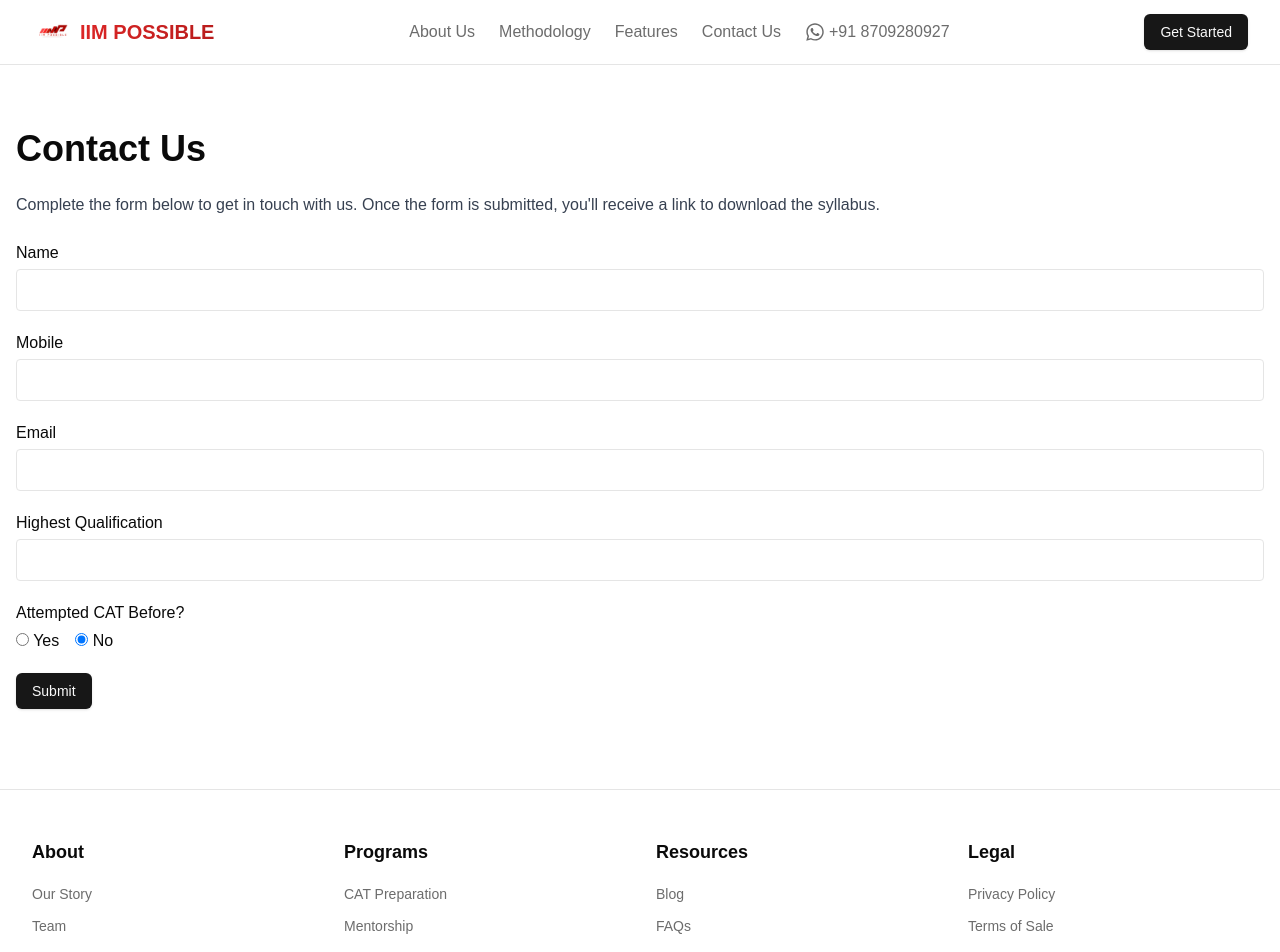
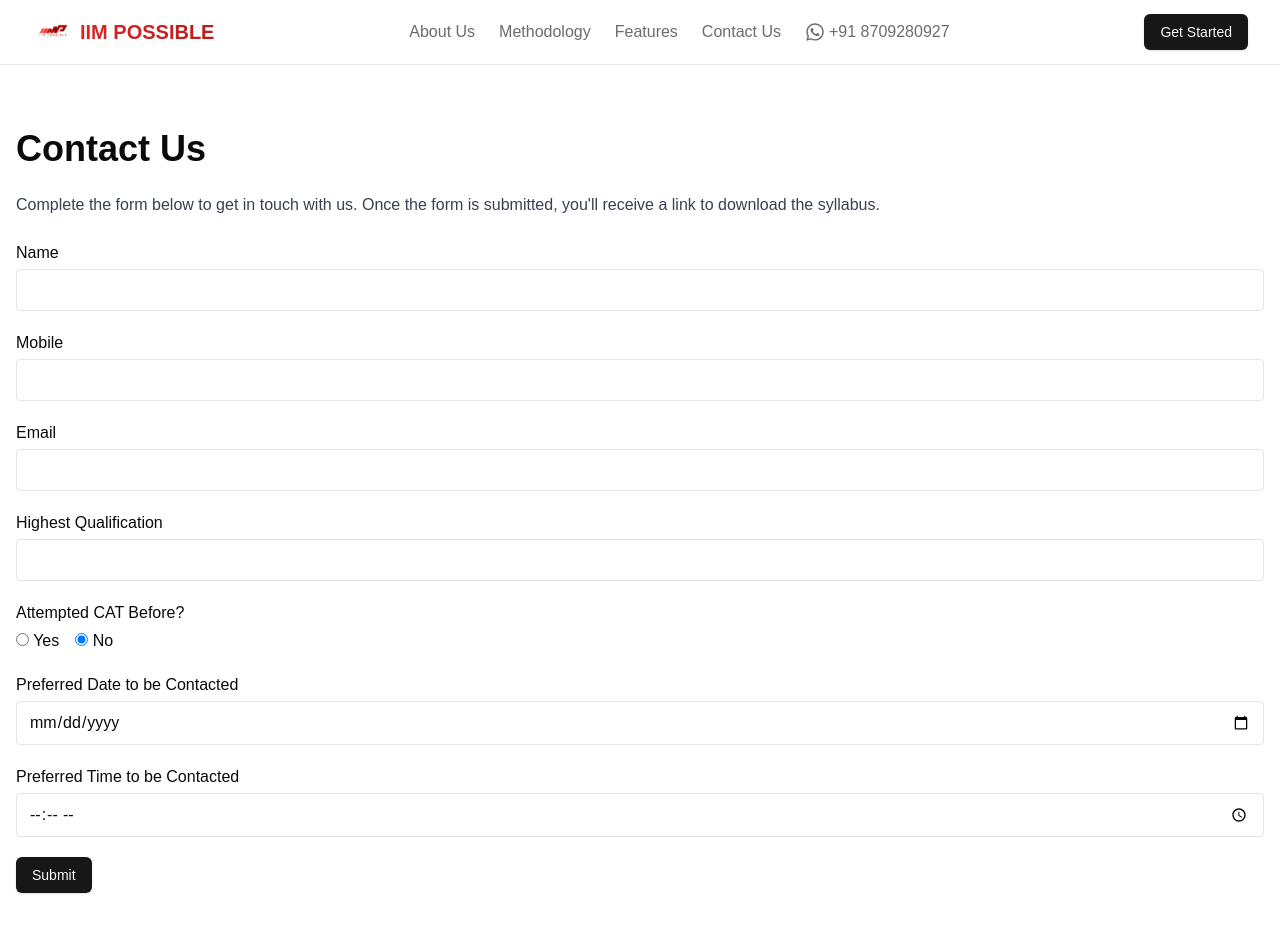
Before and after one commit to misinghse/iimpossible2, a Next.js app: page /contact in a window 1280 px wide. Shown: the top 952 px of the page. Built offline with nearby package versions, Linux system fonts and the light colour scheme.

Commit message:
commiting the contact details

```diff
--- a/src/app/api/contact/route.tsx
+++ b/src/app/api/contact/route.tsx
@@ -4,9 +4,9 @@ import nodemailer from "nodemailer";
 export async function POST(req: NextRequest) {
   try {
     // Parse the request body
-    const { name, mobile, email, qualification, attemptedCAT } = await req.json();
+    const { name, mobile, email, qualification, attemptedCAT, preferredDate, preferredTime } = await req.json();
 
-    // Validate required fields
+    // ✅ Validate required fields
     if (!name || !mobile || !email) {
       return NextResponse.json(
         { error: "Missing required fields: Name, Mobile, or Email." },
@@ -14,7 +14,22 @@ export async function POST(req: NextRequest) {
       );
     }
 
-    // Validate environment variables
+    // ✅ Validate Preferred Date and Time
+    if (preferredDate && !/^\d{4}-\d{2}-\d{2}$/.test(preferredDate)) {
+      return NextResponse.json(
+        { error: "Invalid Preferred Date format. Use YYYY-MM-DD." },
+        { status: 400 }
+      );
+    }
+
+    if (preferredTime && !/^\d{2}:\d{2}$/.test(preferredTime)) {
+      return NextResponse.json(
+        { error: "Invalid Preferred Time format. Use HH:MM (24-hour format)." },
+        { status: 400 }
+      );
+    }
+
+    // ✅ Validate environment variables
     const { EMAIL_HOST, EMAIL_PORT, EMAIL_USER, EMAIL_PASS, ADMIN_EMAIL } = process.env;
 
     if (!EMAIL_HOST || !EMAIL_PORT || !EMAIL_USER || !EMAIL_PASS || !ADMIN_EMAIL) {
@@ -22,7 +37,7 @@ export async function POST(req: NextRequest) {
       return NextResponse.json({ error: "Server configuration error." }, { status: 500 });
     }
 
-    // Configure Nodemailer transport
+    // ✅ Configure Nodemailer transport
     const transporter = nodemailer.createTransport({
       host: EMAIL_HOST,
       port: Number(EMAIL_PORT),
@@ -33,21 +48,28 @@ export async function POST(req: NextRequest) {
       },
     });
 
-    // Send the email
+    // ✅ Construct Email Content Including All Fields
+    const emailContent = `
+      📋 New Contact Form Submission
+
+      👤 Name: ${name}
+      📱 Mobile: ${mobile}
+      📧 Email: ${email}
+      🎓 Highest Qualification: ${qualification || "Not provided"}
+      ❓ Attempted CAT?: ${attemptedCAT || "Not specified"}
+      📅 Preferred Date: ${preferredDate || "Not provided"}
+      ⏰ Preferred Time: ${preferredTime || "Not provided"}
+    `;
+
+    // ✅ Send the email
     await transporter.sendMail({
-      from: `"Contact Form" <${EMAIL_USER}>`,
+      from: `"IIM Possible Contact Form" <${EMAIL_USER}>`,
       to: ADMIN_EMAIL,
       subject: "New Contact Form Submission",
-      text: `
-        Name: ${name}
-        Mobile: ${mobile}
-        Email: ${email}
-        Highest Qualification: ${qualification || "Not provided"}
-        Attempted CAT?: ${attemptedCAT || "Not specified"}
-      `,
+      text: emailContent,
     });
 
-    // Respond with success
+    // ✅ Success Response
     return NextResponse.json(
       { message: "Your query has been submitted successfully!" },
       { status: 200 }
--- a/src/app/contact/page.tsx
+++ b/src/app/contact/page.tsx
@@ -11,6 +11,8 @@ export default function ContactPage() {
   const [email, setEmail] = useState("");
   const [qualification, setQualification] = useState("");
   const [attemptedCAT, setAttemptedCAT] = useState<"Yes" | "No">("No");
+  const [preferredDate, setPreferredDate] = useState("");
+  const [preferredTime, setPreferredTime] = useState("");
   const [serverMessage, setServerMessage] = useState("");
   const [loading, setLoading] = useState(false);
   const [showDownloadLink, setShowDownloadLink] = useState(false);
@@ -30,14 +32,22 @@ export default function ContactPage() {
       const response = await fetch("/api/contact", {
         method: "POST",
         headers: { "Content-Type": "application/json" },
-        body: JSON.stringify({ name, mobile, email, qualification, attemptedCAT }),
+        body: JSON.stringify({
+          name,
+          mobile,
+          email,
+          qualification,
+          attemptedCAT,
+          preferredDate,
+          preferredTime,
+        }),
       });
 
       if (response.ok) {
         const data = await response.json();
         setServerMessage(data.message || "Submission successful!");
         setShowDownloadLink(true);
-        resetForm(); // Reset form fields on success
+        resetForm();
       } else {
         const data = await response.json();
         setServerMessage(data.error || "Failed to submit. Please try again.");
@@ -57,6 +67,8 @@ export default function ContactPage() {
     setEmail("");
     setQualification("");
     setAttemptedCAT("No");
+    setPreferredDate("");
+    setPreferredTime("");
   }
 
   return (
@@ -147,6 +159,33 @@ export default function ContactPage() {
                 No
               </label>
             </div>
+
+            {/* New Date and Time Selection */}
+            <div>
+              <label className="block mb-1 font-medium" htmlFor="preferredDate">
+                Preferred Date to be Contacted
+              </label>
+              <input
+                id="preferredDate"
+                type="date"
+                className="w-full border rounded px-3 py-2"
+                value={preferredDate}
+                onChange={(e) => setPreferredDate(e.target.value)}
+              />
+            </div>
+            <div>
+              <label className="block mb-1 font-medium" htmlFor="preferredTime">
+                Preferred Time to be Contacted
+              </label>
+              <input
+                id="preferredTime"
+                type="time"
+                className="w-full border rounded px-3 py-2"
+                value={preferredTime}
+                onChange={(e) => setPreferredTime(e.target.value)}
+              />
+            </div>
+
             <Button type="submit" disabled={loading}>
               {loading ? "Submitting..." : "Submit"}
             </Button>
--- a/src/components/ui/navbar.tsx
+++ b/src/components/ui/navbar.tsx
@@ -62,7 +62,7 @@ export function Navbar() {
 
         {/* Mobile Navigation */}
         <div className="flex items-center space-x-4">
-          <Link href="/overview">
+          <Link href="/contact">
             <Button variant="default" className="hidden md:inline-flex">
               Get Started
             </Button>
@@ -112,7 +112,7 @@ export function Navbar() {
                     </div>
                   </Button>
                 </Link>
-                <Link href="/overview">
+                <Link href="/contact">
                   <Button variant="default" className="w-full">
                     Get Started
                   </Button>
```
